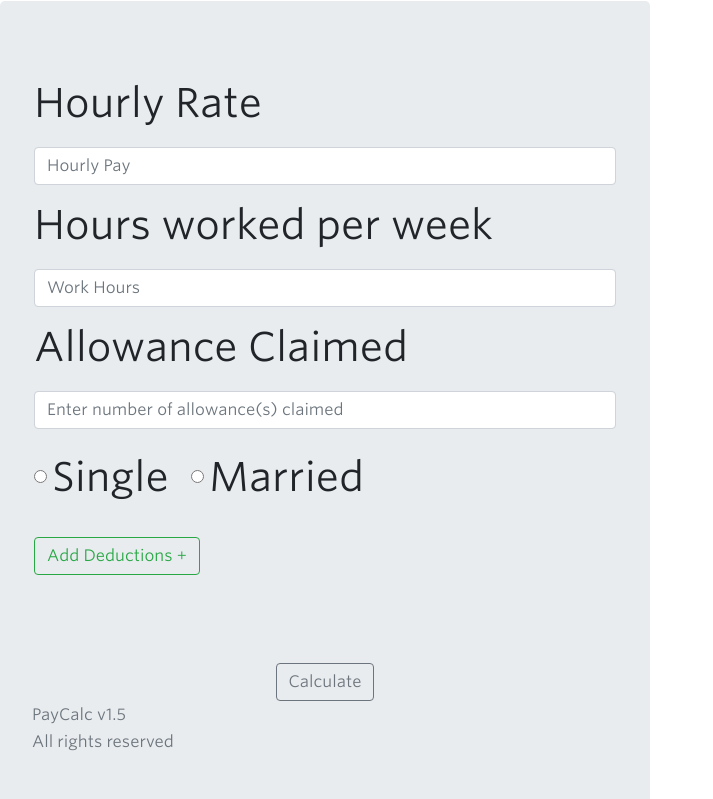
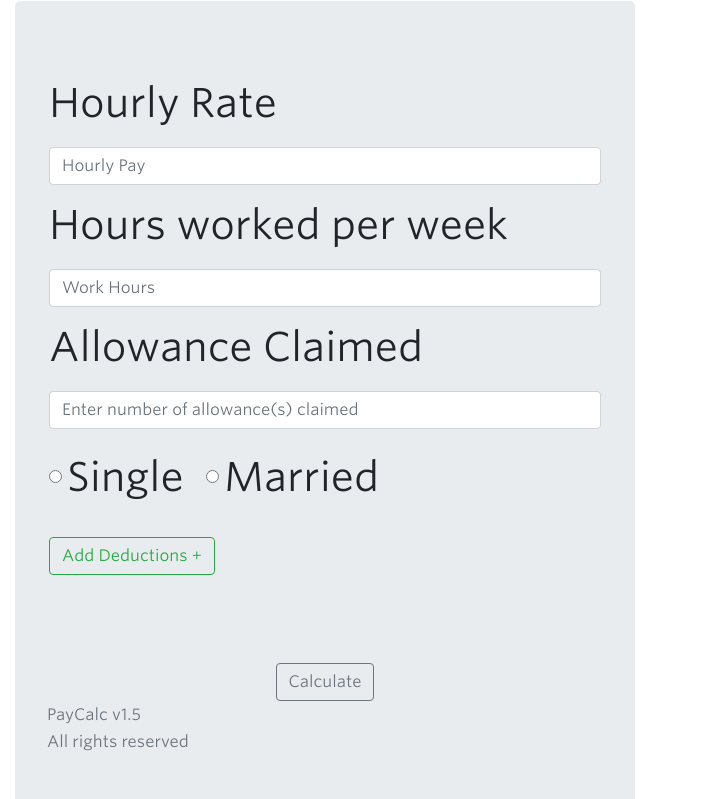
Before and after one commit to ttejuosho/CodePlay, a plain HTML site: page test2.html in a window 1280 px wide. Shown: the part 132-931 px from the top of the page, without its empty margins (0-713 px from the left). Drawn offline with nearby package versions, Linux system fonts and the light colour scheme.

Commit message:
container on

```diff
--- a/test2.html
+++ b/test2.html
@@ -9,7 +9,7 @@
     <link rel="stylesheet" href="test2.css">
 </head>
 <body>
-    <div class="contain">
+    <div class="container">
         <center><h2 class="pageTitle">₦₦₦ Calculate Your Pay!! ₦₦₦</h2></center>
         <div class="jumbotron">
                 <div class="alert alert-danger" role="alert">Single or Married nko</div>
```
